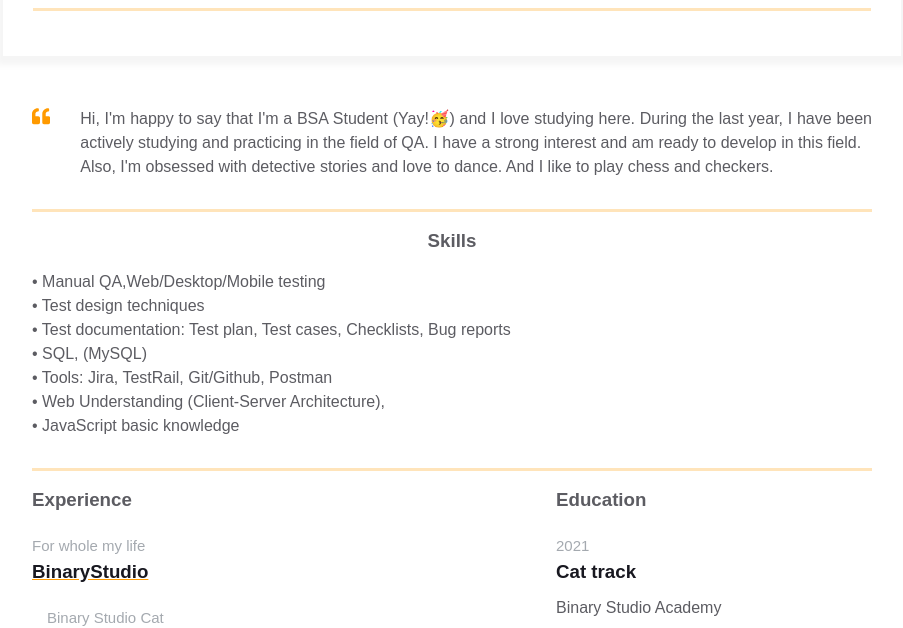
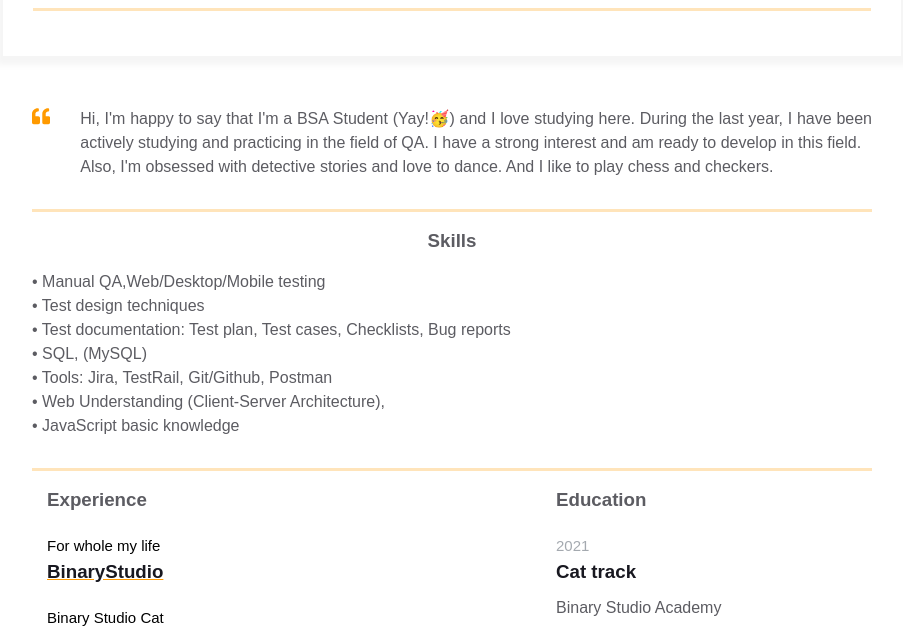
Before and after one commit to Iryna-Permiakova/homepage, a plain HTML site: page index.html in a window 1280 px wide. Shown: the part 324-952 px from the top of the page, without its empty margins (188-1091 px from the left). Drawn offline with Linux system fonts and the light colour scheme.

Commit message:
changes in text color and formatting of the Experience section

```diff
--- a/styles.css
+++ b/styles.css
@@ -176,13 +176,17 @@ body {
 }
 
 .experiences__header {
+  margin-left: 15px;
+  margin-bottom: 25px;
   color: var(--secondary-text-color);
   text-align: left;
   margin-bottom: 20px;
 }
 
 .experiences__company-header-durability {
-  color: var(--durability-text-color);
+  margin-left: 15px;
+  margin-bottom: 25px;
+  /* color: var(--durability-text-color); */
   text-align: left;
   margin-bottom: 10px;
   font-size: 15px;
@@ -190,6 +194,8 @@ body {
 
 .experiences__company-header-name {
   color: var(--primary-text-color);
+  margin-left: 15px;
+  margin-bottom: 25px;
   text-decoration-color: var(--text-decoration-color);
   text-decoration-line: underline;
   text-align: left;
@@ -202,7 +208,8 @@ body {
 }
 
 .experiences__company-project-role {
-  color: var(--durability-text-color);
+  color: black;
+  /* color: var(--durability-text-color); */
   text-align: left;
   margin-bottom: 10px;
   font-size: 15px;
```
